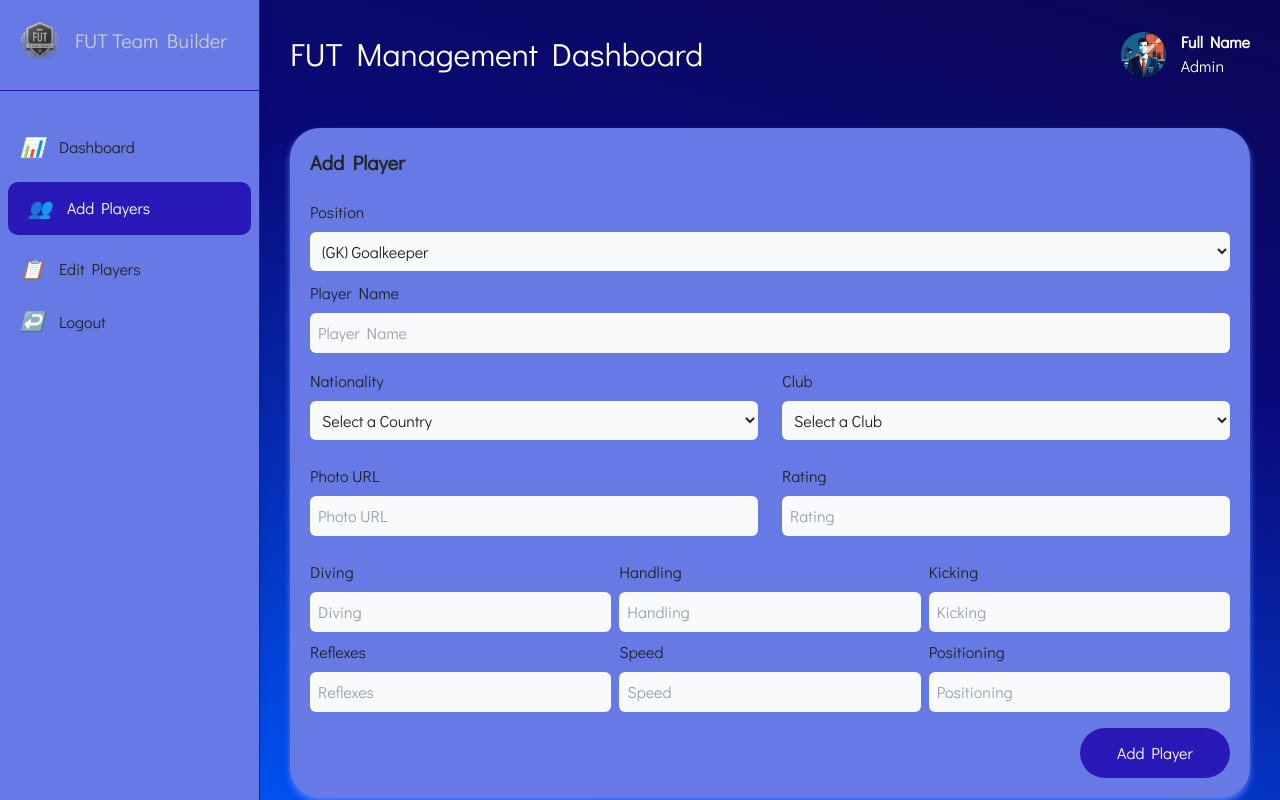
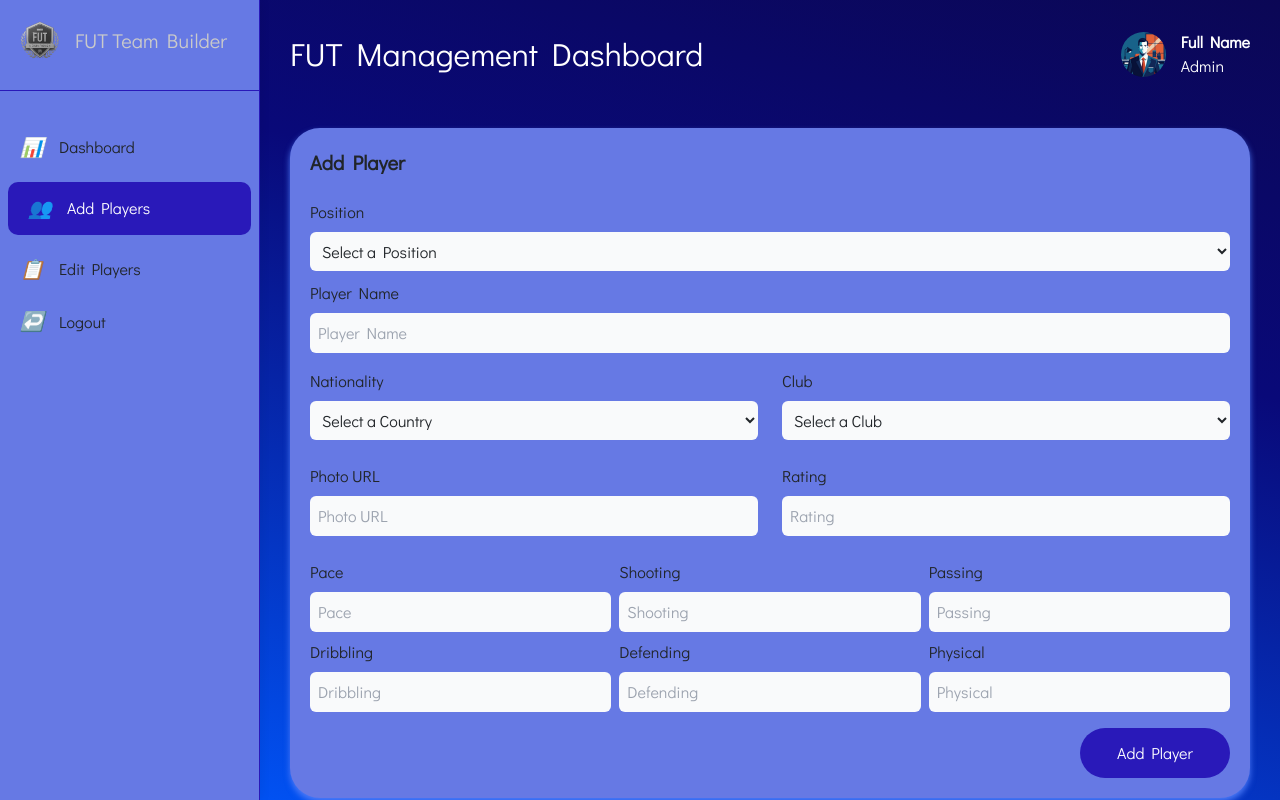
Before and after one commit to YassineElHassani/FUT-Champions-Backend-Content-Manager, a PHP site: page /addPlayers.php in a window 1280 px wide. Run offline with PHP 8.4, Linux system fonts and the light colour scheme; a stand-in replaces the project's code that opens the database connection; some libraries are stand-ins or nearby versions.

Commit message:
Finishing the file that allows to add player info to database

```diff
--- a/addPlayers.php
+++ b/addPlayers.php
@@ -1,10 +1,5 @@
 <?php
-$servername = "localhost";
-$username = "root";
-$password = "";
-$database = "futdb";
-
-$connection = new mysqli($servername, $username, $password, $database);
+require_once './config/db_connection.php';
 
 $playerPosition = "";
 $playerName = "";
@@ -170,6 +165,7 @@ if ($_SERVER['REQUEST_METHOD'] == 'POST') {
                 <div>
                     <label for="playerPosition" class="block mb-2">Position</label>
                     <select id="playerPosition" class="w-full p-2 bg-gray-50 rounded" required name="playerPosition">
+                        <option value="">Select a Position</option>
                         <option value="GK">(GK) Goalkeeper</option>
                         <option value="LB">(LB) Left Back</option>
                         <option value="LCB">(LCB) Left Center Back</option>
@@ -255,35 +251,35 @@ if ($_SERVER['REQUEST_METHOD'] == 'POST') {
                     </div>
 
 
-                    <div id="standardPlayer" class="hidden grid grid-cols-3 gap-2 mt-4">
+                    <div id="standardPlayer" class="grid grid-cols-3 gap-2 mt-4">
                         <div>
                             <label for="playerPace" class="block mb-2">Pace</label>
-                            <input type="number" id="playerPace" name="playerPace" placeholder="Pace" min="1" max="99" class="p-2 w-[100%] bg-gray-50 rounded" required>
+                            <input type="number" id="playerPace" name="playerPace" placeholder="Pace" min="1" max="99" class="p-2 w-[100%] bg-gray-50 rounded">
                         </div>
                         <div>
                             <label for="playerShooting" class="block mb-2">Shooting</label>
-                            <input type="number" id="playerShooting" name="playerShooting" placeholder="Shooting" min="1" max="99" class="p-2 w-[100%] bg-gray-50 rounded" required>
+                            <input type="number" id="playerShooting" name="playerShooting" placeholder="Shooting" min="1" max="99" class="p-2 w-[100%] bg-gray-50 rounded">
                         </div>
                         <div>
                             <label for="playerPassing" class="block mb-2">Passing</label>
-                            <input type="number" id="playerPassing" name="playerPassing" placeholder="Passing" min="1" max="99" class="p-2 w-[100%] bg-gray-50 rounded" required>
+                            <input type="number" id="playerPassing" name="playerPassing" placeholder="Passing" min="1" max="99" class="p-2 w-[100%] bg-gray-50 rounded">
                         </div>
                         <div>
                             <label for="playerDribbling" class="block mb-2">Dribbling</label>
-                            <input type="number" id="playerDribbling" name="playerDribbling" placeholder="Dribbling" min="1" max="99" class="p-2 w-[100%] bg-gray-50 rounded" required>
+                            <input type="number" id="playerDribbling" name="playerDribbling" placeholder="Dribbling" min="1" max="99" class="p-2 w-[100%] bg-gray-50 rounded">
                         </div>
                         <div>
                             <label for="playerDefending" class="block mb-2">Defending</label>
-                            <input type="number" id="playerDefending" name="playerDefending" placeholder="Defending" min="1" max="99" class="p-2 w-[100%] bg-gray-50 rounded" required>
+                            <input type="number" id="playerDefending" name="playerDefending" placeholder="Defending" min="1" max="99" class="p-2 w-[100%] bg-gray-50 rounded">
                         </div>
                         <div>
                             <label for="playerPhysical" class="block mb-2">Physical</label>
-                            <input type="number" id="playerPhysical" name="playerPhysical" placeholder="Physical" min="1" max="99" class="p-2 w-[100%] bg-gray-50 rounded" required>
+                            <input type="number" id="playerPhysical" name="playerPhysical" placeholder="Physical" min="1" max="99" class="p-2 w-[100%] bg-gray-50 rounded">
                         </div>
                     </div>
                 </div>
 
-                <div id="gkFields">
+                <div id="gkFields" class="hidden">
                     <div class="grid grid-cols-3 gap-2 mt-4">
                         <div>
                             <label for="playerDiving" class="block mb-2">Diving</label>
```
Lines whose indentation alone changed are shown as unchanged.
